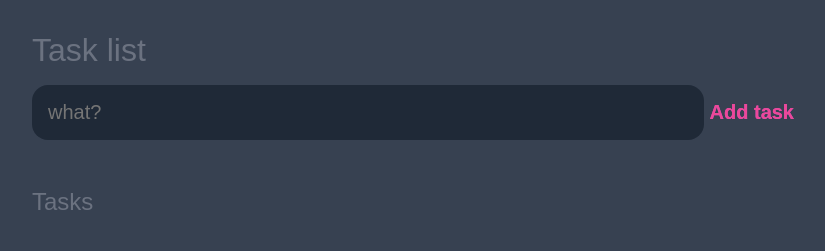
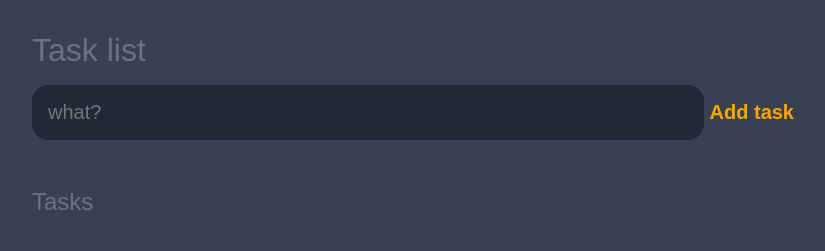
Before and after one commit to peth12/todo-list-html, a plain HTML site: page index.html in a window 1280 px wide. Shown: the whole page, without its empty margins (224-1049 px from the left). Drawn offline with Linux system fonts and the light colour scheme.

Commit message:
chang text color

```diff
--- a/main.css
+++ b/main.css
@@ -54,10 +54,10 @@ button {
   color: var(--gray);
 }
 #task-submit {
-  color: var(--pink);
+  color: orange;
   font-size: 1.25rem;
   font-weight: 700;
-  background-image: linear-gradient(180deg, var(--pink), var(--purple));
+  background-color: linear-gradient(180deg, var(--pink), var(--purple));
   -webkit-text-fill-color: trasparent;
   -webkit-background-clip: text;
   cursor: pointer;
@@ -125,6 +125,6 @@ main {
   -webkit-text-fill-color: trasparent;
   -webkit-background-clip: text;
 }
-.task .actions .delete{
-    color: crimson;
+.task .actions .delete {
+  color: crimson;
 }
```
